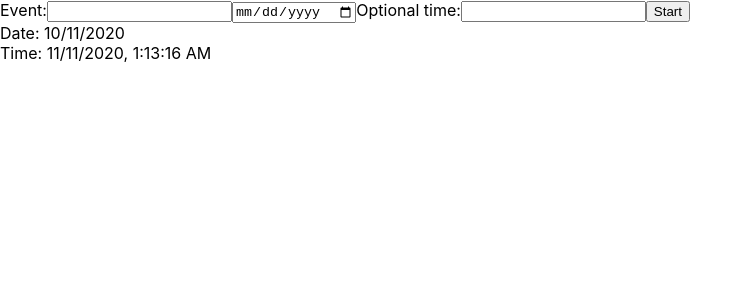
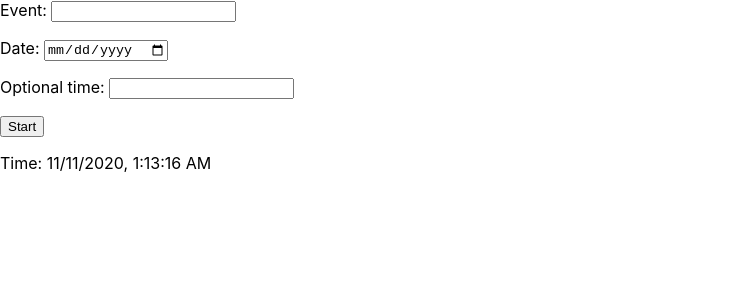
Before and after one commit to marcornett/countdown-timer, a React (Create React App) app: page / in a window 1280 px wide. Shown: the top 300 px of the page, without its empty margins (0-753 px from the left). Built offline with nearby package versions, Linux system fonts and the light colour scheme.

Commit message:
Created form and reorganized input tags. Submission method added. Event input tag with handlechange method.

```diff
--- a/src/App.js
+++ b/src/App.js
@@ -1,28 +1,47 @@
 import { useState, useEffect } from 'react';
 import './App.css';
+import moment from 'moment'
 import Timer from './Timer'
 
 function App() {
-  const [currTime, setTime] = useState()
+  const [currTime, setTime] = useState('')
+  const [event, setEvent] = useState('')
+
   const current = new Date()
-  const date = `${current.getMonth()}/${current.getDate()}/${current.getFullYear()}`
 
-  useEffect(()=>{
-    setInterval(()=>{
+  useEffect(() => {
+    setInterval(() => {
       setTime(new Date().toLocaleString())
     }, 1000)
-  },[])
+  }, [])
 
+  const handleSubmit = (e) => {
+    e.preventDefault()
+    const then = moment()
+  }
+
+  const handleEventChange = (e) => {
+    setEvent(e.target.value)
+  }
 
   return (
     <div className="App">
-      <span>Event:</span>
-      <input type="text"/>
-      <input type="date" name="" id=""/>
-      <span>Optional time:</span>
-      <input type="text"/>
-      <button>Start</button>
-      <div>Date: {date}</div>
+      <form action="" onSubmit={handleSubmit}>
+
+        <span>Event: </span>
+        <input type="text" onChange={handleEventChange} value={event} />
+        <p></p>
+
+        <span>Date: </span>
+        <input type="date" name="" id="" />
+        <p></p>
+
+        <span>Optional time: </span>
+        <input type="text" />
+
+        <p><input type="submit" value="Start" /></p>
+      </form>
+
       <div>Time: {currTime}</div>
     </div>
   );
```
